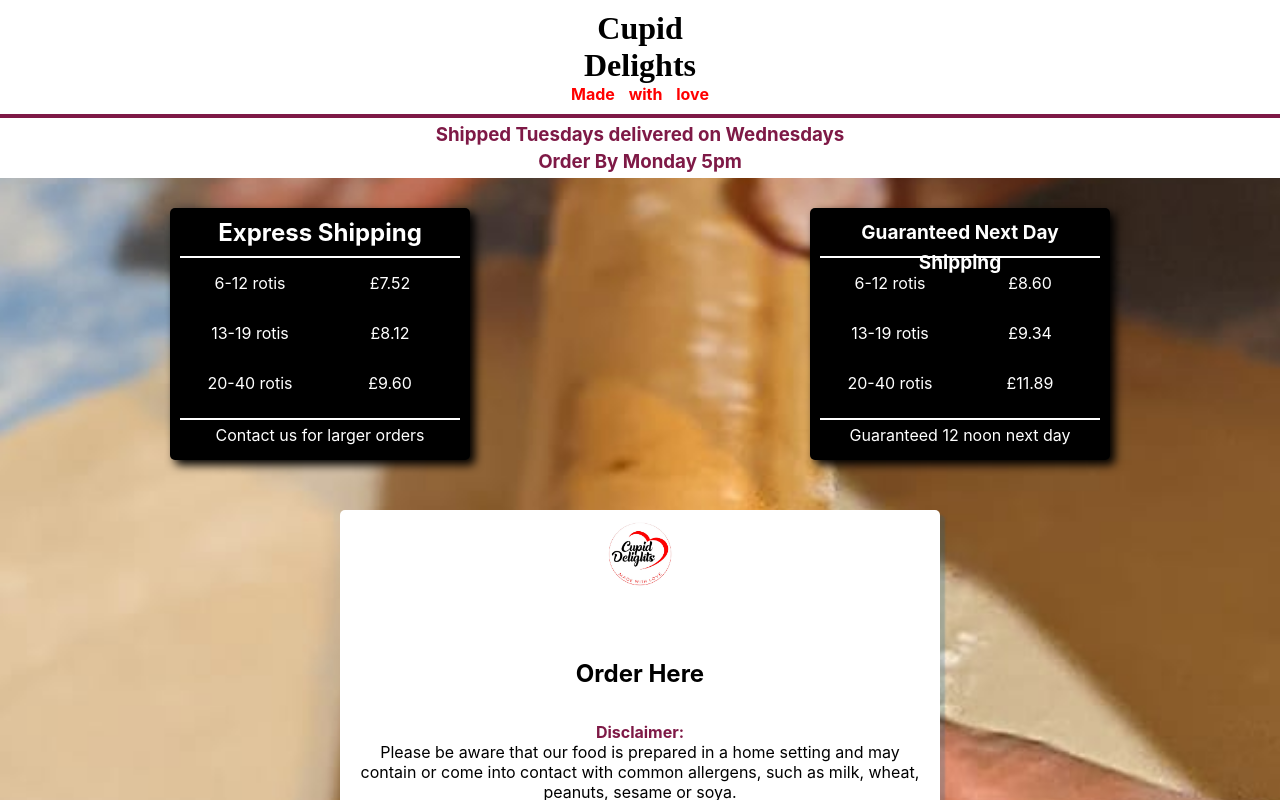
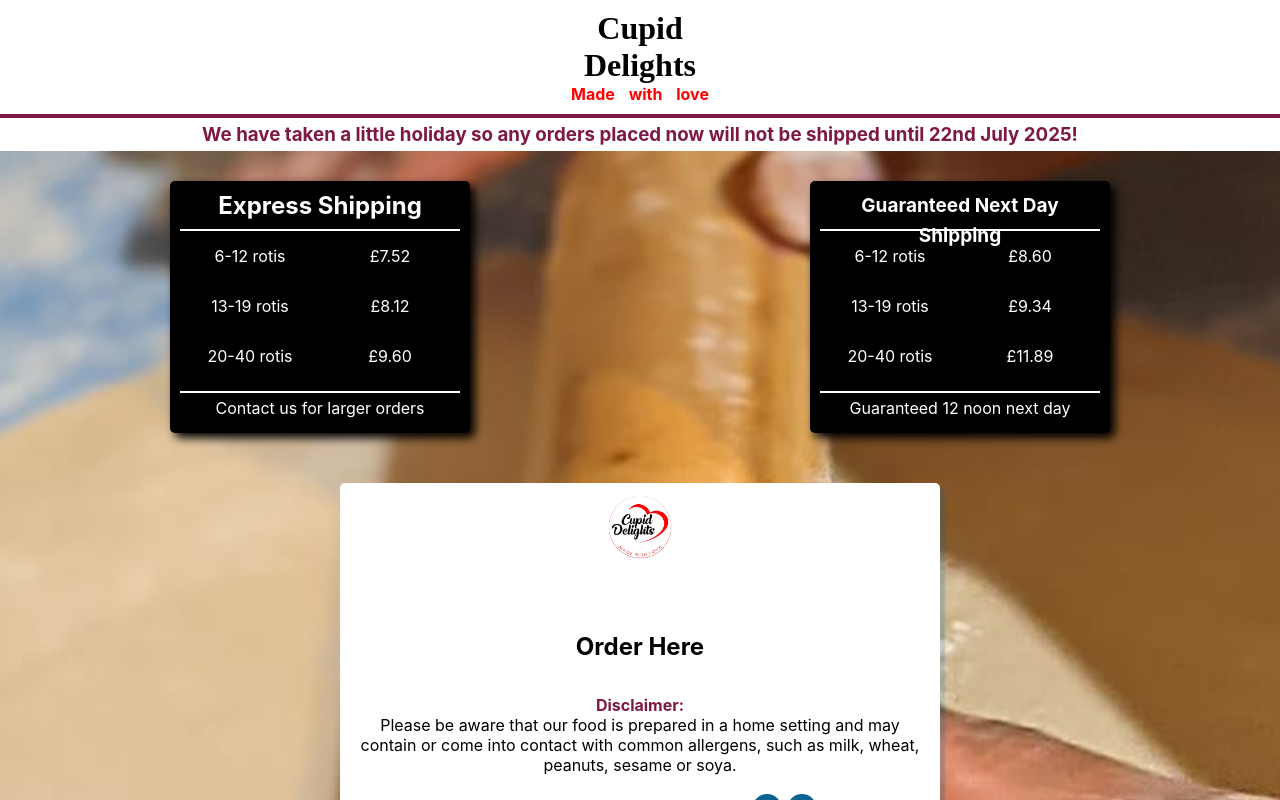
Before and after one commit to sammateo/cupid-delights, a Next.js app: page / in a window 1280 px wide. Shown: the top 800 px of the page. Built offline with nearby package versions, Linux system fonts and the light colour scheme.

Commit message:
july holiday

```diff
--- a/pages/index.js
+++ b/pages/index.js
@@ -146,8 +146,12 @@ function Home() {
 				<h4>Made with love</h4>
 			</div>
 			<h3 className={styles.banner}>
-				<span>Shipped Tuesdays delivered on Wednesdays</span>
-				<span>Order By Monday 5pm</span>{" "}
+				{/* <span>Shipped Tuesdays delivered on Wednesdays</span>
+				<span>Order By Monday 5pm</span>{" "} */}
+				<span>
+					We have taken a little holiday so any orders placed now will
+					not be shipped until 22nd July 2025!
+				</span>
 			</h3>
 
 			<ShippingInfo></ShippingInfo>
```
